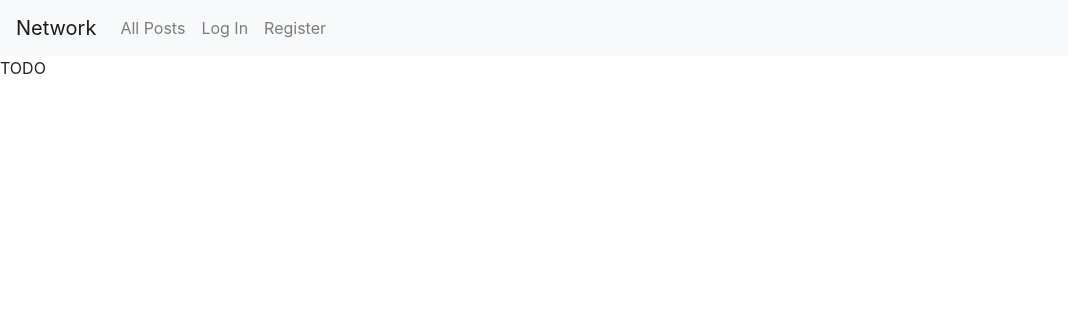
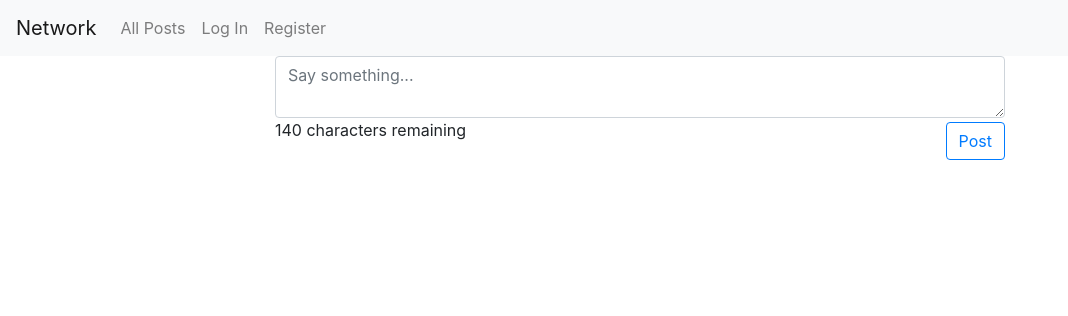
Before and after one commit to zs7779/TinyTwitter, a Django app: page / in a window 1280 px wide. Shown: the top 316 px of the page, without its empty margins (0-1068 px from the left). Run offline with Django 3.2, Linux system fonts and the light colour scheme; some libraries are stand-ins or nearby versions.

Commit message:
post submit form and 140 word limit

```diff
--- /dev/null
+++ b/network/static/network/index.js
@@ -0,0 +1,51 @@
+Vue.component('post', {
+  template: '\
+    <li>\
+      {{ title }}\
+      <button v-on:click="$emit(\'remove\')">Remove</button>\
+    </li>\
+  ',
+  props: ['title'],
+})
+
+Vue.component("new_post", {
+    props: [],
+    template: '\
+        <div class="class_new_post_input_area">\
+            <form>\
+                <textarea class="form-control" v-model="new_post_text" placeholder="Say something..." v-on:keypress="onTextInput"></textarea>\
+                <span>{{ char_remaining }} characters remaining</span>\
+                <button type="button" class="btn btn-outline-primary float-right mt-1">Post</button>\
+            </form>\
+        </div>\
+    ',
+    data: function () {
+        return {
+            new_post_text: "",
+            char_remaining: 140,
+        }
+    },
+    methods: {
+        onTextInput: function (event) {
+            if (this.char_remaining > 0) {
+                this.char_remaining--
+            } else {
+                event.preventDefault()
+            }
+        },
+    },
+})
+
+new Vue({
+  el: '#project4',
+  data: {
+    posts: [],
+  },
+  methods: {
+    get_posts: function () {
+        axios.get(posts_endpoint).then(response => {
+            posts = response.json().data
+        })
+    }
+  }
+})
--- a/network/templates/network/index.html
+++ b/network/templates/network/index.html
@@ -1,5 +1,29 @@
 {% extends "network/layout.html" %}
+{% load static %}
 
 {% block body %}
-    TODO
+
+<div id="project4" class="container">
+    <div class="row justify-content-center">
+        <div class="col-8">
+            <new_post></new_post>
+            <ul class="list-group">
+                <li v-for="post in posts" v-bind:key="post.index">
+                    <div class="card">
+                        [[ post ]]
+                    </div>
+                </li>
+            </ul>
+        </div>
+    </div>
+</div>
 {% endblock %}
+
+{% block javascript %}
+    <script type="text/javascript">
+        const posts_endpoint = "{% url 'posts' %}";
+        const post_endpoint = "{% url 'post' %}";
+        const user_endpoint = "{% url 'user' %}";
+    </script>
+    <script type="text/javascript" src="{% static 'network/index.js' %}"></script>
+{% endblock %}
--- a/network/templates/network/layout.html
+++ b/network/templates/network/layout.html
@@ -6,6 +6,8 @@
         <title>{% block title %}Social Network{% endblock %}</title>
         <link rel="stylesheet" href="https://stackpath.bootstrapcdn.com/bootstrap/4.4.1/css/bootstrap.min.css" integrity="sha384-Vkoo8x4CGsO3+Hhxv8T/Q5PaXtkKtu6ug5TOeNV6gBiFeWPGFN9MuhOf23Q9Ifjh" crossorigin="anonymous">
         <link href="{% static 'network/styles.css' %}" rel="stylesheet">
+        <script src="https://cdn.jsdelivr.net/npm/vue/dist/vue.js"></script>
+        <script src="https://cdn.jsdelivr.net/npm/axios/dist/axios.min.js"></script>
     </head>
     <body>
 
@@ -46,4 +48,6 @@
             {% endblock %}
         </div>
     </body>
+    {% block javascript %}
+    {% endblock %}
 </html>
--- a/network/urls.py
+++ b/network/urls.py
@@ -5,7 +5,10 @@ from . import views
 
 urlpatterns = [
     path("", views.index, name="index"),
-    path("login", views.login_view, name="login"),
-    path("logout", views.logout_view, name="logout"),
-    path("register", views.register, name="register")
+    path("login/", views.login_view, name="login"),
+    path("logout/", views.logout_view, name="logout"),
+    path("register/", views.register, name="register"),
+    path("posts/", views.posts_view, name="posts"),
+    path("post/", views.post_view, name="post"),
+    path("user/", views.user_view, name="user"),
 ]
--- a/network/views.py
+++ b/network/views.py
@@ -1,14 +1,33 @@
 from django.contrib.auth import authenticate, login, logout
 from django.db import IntegrityError
-from django.http import HttpResponse, HttpResponseRedirect
+from django.http import HttpResponse, HttpResponseRedirect, JsonResponse
 from django.shortcuts import render
 from django.urls import reverse
 
-from .models import User
+from .models import User, Post
 
 
 def index(request):
     return render(request, "network/index.html")
+
+
+def posts_view(request):
+    posts = Post.objects.all().order_by("-post_time")
+    return JsonResponse([post.serialize() for post in posts], safe=False)
+
+
+def post_view(request, post_id):
+    try:
+        post = Post.objects.get(id=post_id)
+    except Post.DoesNotExist:
+        return JsonResponse({"error": "Post does not exist"}, status=404)
+
+    if request.method == "GET":
+        return JsonResponse(post.serialize())
+
+
+def user_view(request, user_id=None):
+    pass
 
 
 def login_view(request):
```
Also changed, not shown: network/models.py (+8 -1 lines).
